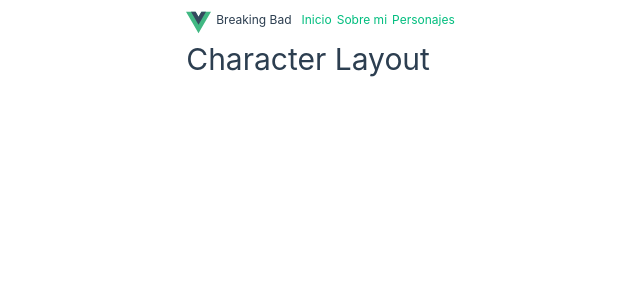
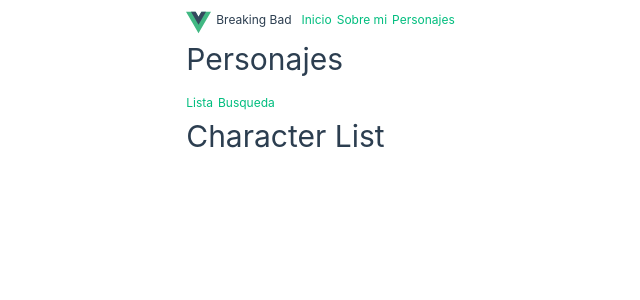
Before and after one commit to ctola91/vue-breaking-bad, a Vue app: page /characters/list in a window 1280 px wide. Shown: the top 300 px of the page, without its empty margins (317-957 px from the left). Built offline with nearby package versions, Linux system fonts and the light colour scheme.

Commit message:
add characters navbar

```diff
--- a/src/characters/layout/CharacterLayout.vue
+++ b/src/characters/layout/CharacterLayout.vue
@@ -1,7 +1,25 @@
-<script setup lang="ts"></script>
+<script setup lang="ts">
+import { RouterView } from "vue-router";
+import NavBar from "@/shared/components/NavBar.vue";
+import { characterRoute } from "../router/index";
+import type { RouterLink } from "../../router/link-routes";
+import { stringifyExpression } from "@vue/compiler-core";
+
+const routeLink: RouterLink[] = characterRoute
+  .children!.filter((route) => (route.props as { visible: boolean }).visible)
+  .map((route) => ({
+    name: route.name as string,
+    path: route.path,
+    title: (route.props as { title: string; visible: boolean }).title,
+  }));
+</script>
 <template>
   <div>
-    <h1>Character Layout</h1>
+    <h1>Personajes</h1>
+    <!-- Navbar -->
+    <NavBar :show-icon="false" :links="routeLink" />
+    <!-- Ro uterView + Suspense -->
+    <RouterView />
   </div>
 </template>
 <style scoped></style>
--- a/src/characters/router/index.ts
+++ b/src/characters/router/index.ts
@@ -9,8 +9,23 @@
   redirect: "/characters/list",
   component: CharacterLayout,
   children: [
-    { path: "by/id", name: "character-id", component: CharacterId },
-    { path: "list", name: "character-list", component: CharacterList },
-    { path: "Search", name: "character-search", component: CharacterSearch },
+    {
+      path: "by/id",
+      props: { title: "Por Id", visible: false },
+      name: "character-id",
+      component: CharacterId,
+    },
+    {
+      path: "list",
+      props: { title: "Lista", visible: true },
+      name: "character-list",
+      component: CharacterList,
+    },
+    {
+      path: "Search",
+      props: { title: "Busqueda", visible: true },
+      name: "character-search",
+      component: CharacterSearch,
+    },
   ],
 };
--- a/src/shared/components/NavBar.vue
+++ b/src/shared/components/NavBar.vue
@@ -2,19 +2,26 @@
 import type { RouterLink } from "@/router/link-routes";
 
 interface Props {
-  title: string;
-  bar?: number;
+  title?: string;
+  showIcon?: boolean;
   links: RouterLink[];
 }
 
 const props = withDefaults(defineProps<Props>(), {
-  title: "no title",
+  showIcon: true,
+  links: () => [],
 });
 </script>
 <template>
   <nav>
-    <img src="@/assets/logo.svg" alt="Vue logo" height="25" width="25" />
-    <span>{{ props.title }}</span>
+    <img
+      v-if="props.showIcon"
+      src="@/assets/logo.svg"
+      alt="Vue logo"
+      height="25"
+      width="25"
+    />
+    <span v-if="props.title">{{ props.title }}</span>
 
     <RouterLink v-for="link of props.links" :key="link.path" :to="link.path">{{
       link.title
```
